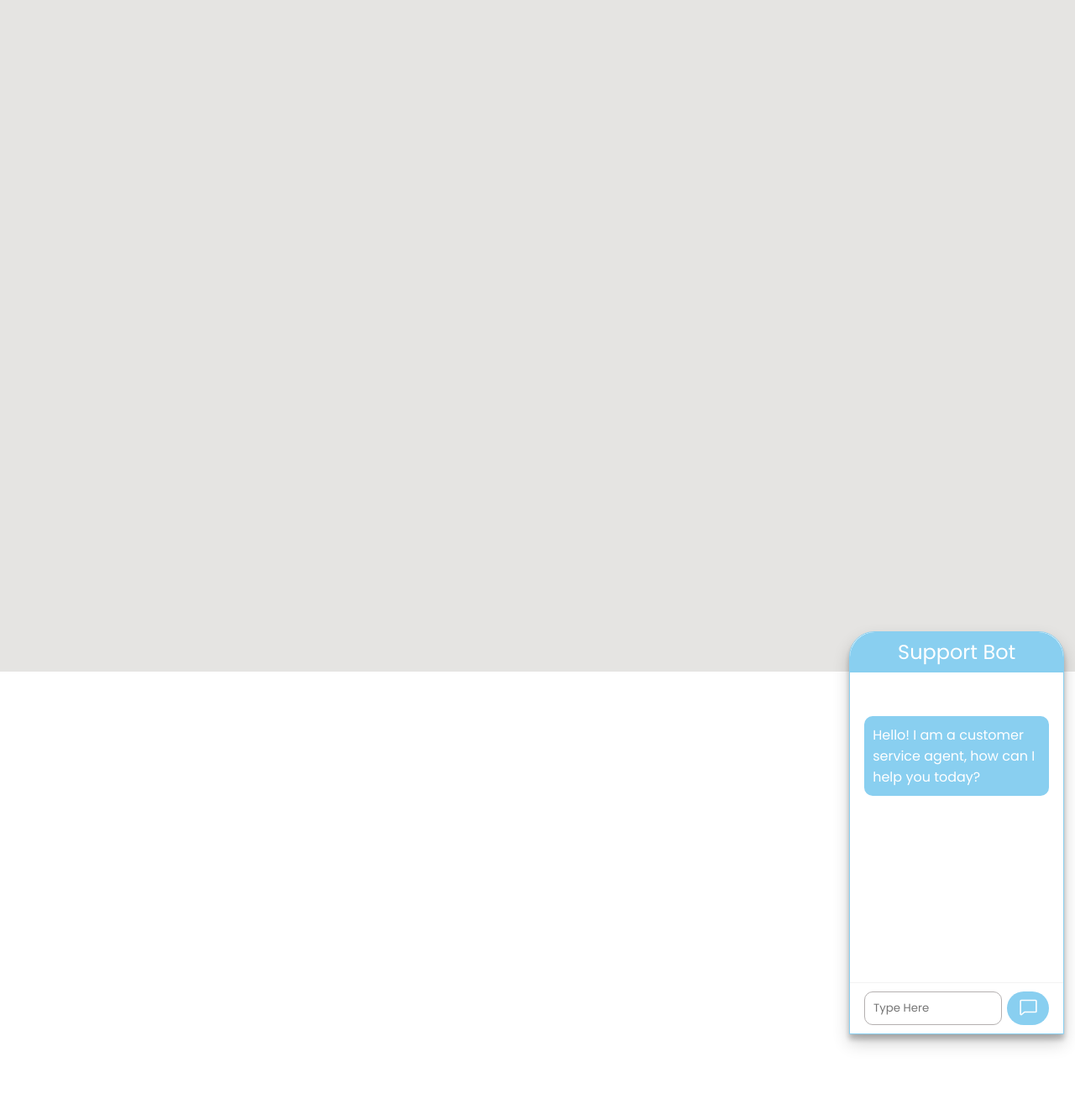
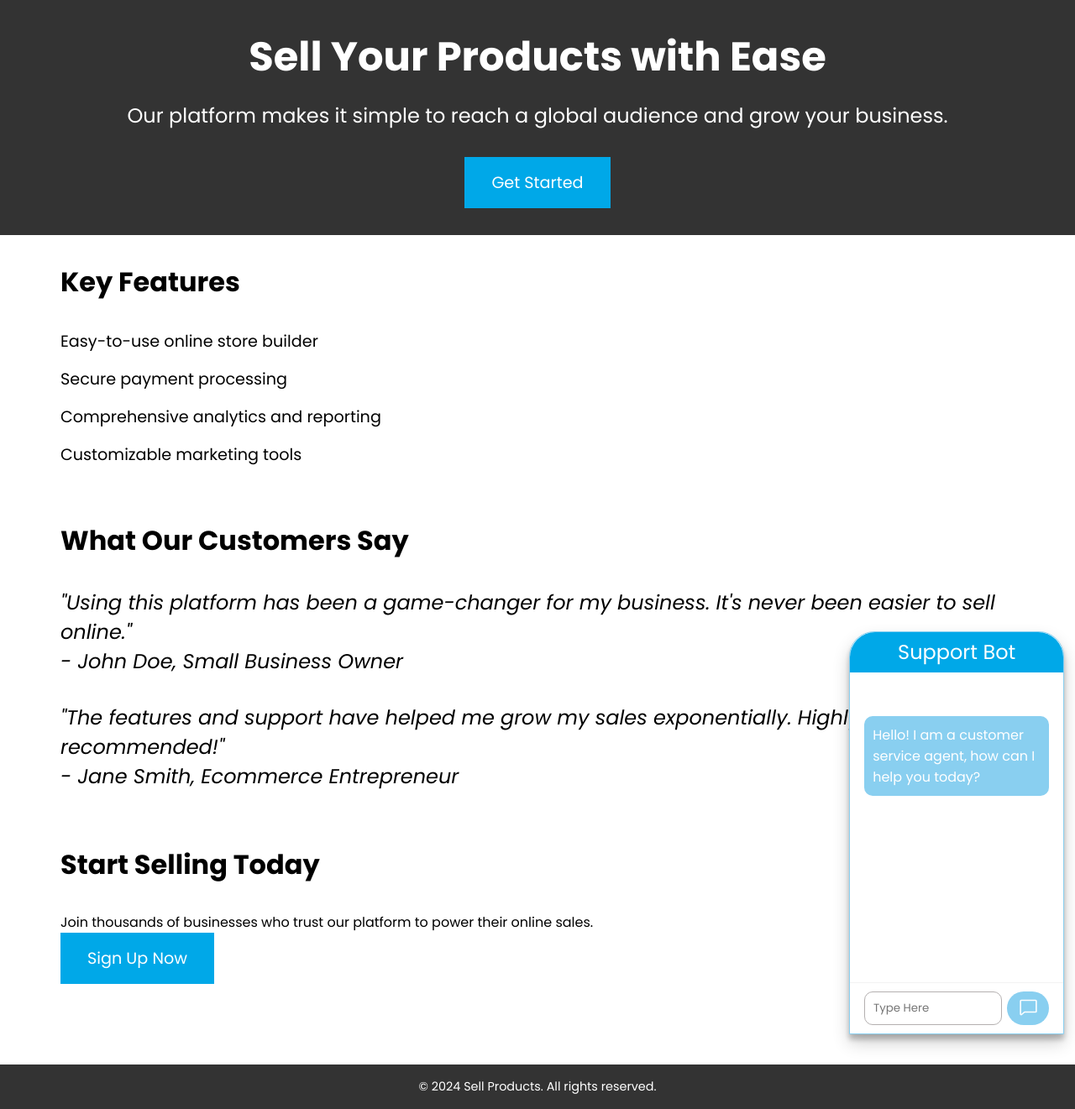
Before and after one commit to coleaydelotte/AI-Customer-Support, a Next.js app: page / in a window 1280 px wide. Shown: the whole page at 84% size. Before the commit the page ends 800 px from the top, so only its background shows below. Built offline with nearby package versions, Linux system fonts and the light colour scheme; no server answers.

Commit message:
made simple landing page for the chatbot website, and gave it even a longer role for it to match the website, and moved the bot code to a different file to make the page.js more organized.

```diff
--- /dev/null
+++ b/app/bot/bot.jsx
@@ -0,0 +1,125 @@
+
+
+import { Box, TextField } from '@mui/material';
+import '../page.css'
+import { Chat } from "@phosphor-icons/react/dist/ssr/Chat";
+import { useState } from 'react';
+import useIntersectionObserver from '../useIntersectionObserver';
+
+export default function Bot() {
+
+
+    /** Animation When The Program Runs*/
+
+    useIntersectionObserver();
+
+    /**This make sure that the google generative ai takes the API KEY*/
+
+    const API_KEY = process.env.NEXT_PUBLIC_GEMINI_API_KEY;
+    const { GoogleGenerativeAI } = require("@google/generative-ai");
+    const genAI = new GoogleGenerativeAI(API_KEY);
+    const model = genAI.getGenerativeModel({ model: "gemini-1.5-flash" });
+
+    // Initialize the messages state with the base message
+    const [messages, setMessages] = useState([
+        { type: 'bot', text: "Hello! I am a customer service agent, how can I help you today?" }
+    ]);
+    const [input, setInput] = useState('');
+
+    /**This is the function that runs the program */
+    async function run(userPrompt) {
+
+        // Construct the conversation history as a single string
+        const conversationHistory = messages.map(message => `${message.type === 'user' ? 'User' : 'Bot'}: ${message.text}`).join('\n');
+
+        // Include the conversation history in the prompt
+        const prompt = `ConversationHistory: ${conversationHistory} \nRole: I am an AI assistant created to help customers of the "Sell Your Products with Ease" website. I'm the customer service agent for this platform. How can I assist you today? I'd be happy to provide more information about our key features, share some customer testimonials, help you with the sign-up process, or answer any other questions you may have. Some of the main features of our platform include: - Easy-to-use online store builder - Secure payment processing - Comprehensive analytics and reporting - Customizable marketing tools Our customers love how easy it is to set up and manage their online stores with our platform. Here's what a couple of them have said: "Using this platform has been a game-changer for my business. It's never been easier to sell online." - John Doe, Small Business Owner "The features and support have helped me grow my sales exponentially. Highly recommended!" - Jane Smith, Ecommerce Entrepreneur If you're ready to get started, you can sign up on our website at sellproducts.com. Just click the "Sign Up Now" button and I'll be happy to walk you through the process. Please let me know if there's anything else I can assist you with. I'm here to help ensure you have a smooth experience selling your products online.\nUser: ${userPrompt}\nBot:`;
+
+
+
+        const result = await model.generateContent(prompt);
+
+        const response = await result.response;
+
+        const text = await response.text();
+
+        setMessages(prevMessages => [
+            ...prevMessages,
+            { type: 'user', text: userPrompt },
+            { type: 'bot', text: text }
+        ]);
+    }
+
+
+
+    return (
+        <Box
+            className="main-container hidden"
+            alignItems="center"
+            width={"20%"}
+            height={"60%"}
+            bgcolor={"#FFFFFF"}
+            position={"fixed"}
+            zIndex={0}
+            bottom={0}
+            right={"1%"}
+            boxShadow={"rgba(0, 0, 0, 0.19) 0px 10px 20px, rgba(0, 0, 0, 0.23) 0px 6px 6px;"}
+            sx={{
+                borderTopLeftRadius: "30px",
+                borderTopRightRadius: "30px",
+                border: "1px solid #89CFF0"
+            }}
+        >
+            {/*HEADER*/}
+            <Box
+
+                bgcolor={"#00a8e8"}
+                position={"absolute"}
+                top={0}
+                width={"100%"}
+                height={"10%"}
+                display={"flex"}
+                justifyContent={"center"}
+                textAlign={"center"}
+                alignItems={"center"}
+                sx={{
+                    borderTopLeftRadius: "30px",
+                    borderTopRightRadius: "30px",
+                    border: "none"
+                }}
+                zIndex={-1}
+            >
+                <h4 className='title'>Support Bot</h4>
+            </Box>
+
+            <div className='container'>
+                {messages.map((message, index) => (
+                    <div
+                        key={index}
+                        className={message.type === 'user' ? 'person-text-container' : 'bot-text-container'}
+                    >
+                        <p className={message.type === 'user' ? 'person-text' : 'bot-text'}>
+                            {message.text}
+                        </p>
+                    </div>
+                ))}
+            </div>
+
+            <div className='text-chat-container'>
+                <input className='input-label'
+                    type='text'
+                    placeholder='Type Here'
+                    onChange={(e) => setInput(e.target.value)}
+                    value={input}
+                />
+                <button className='send-btn' onClick={() => {
+                    run(input);
+                    setInput('');
+                }}>
+                    <Chat size={25} color='white' />
+                </button>
+            </div>
+        </Box>
+
+    );
+}
--- /dev/null
+++ b/app/home.css
@@ -0,0 +1,93 @@
+body {
+    font-family: Arial, sans-serif;
+    margin: 0;
+    padding: 0;
+  }
+
+  header {
+    background-color: #333;
+    color: #fff;
+    padding: 2rem;
+    text-align: center;
+  }
+
+  header h1 {
+    font-size: 3rem;
+    margin-bottom: 1rem;
+  }
+
+  header p {
+    font-size: 1.5rem;
+    margin-bottom: 2rem;
+  }
+
+  header button {
+    background-color: #00a8e8;
+    border: none;
+    color: #fff;
+    cursor: pointer;
+    font-size: 1.2rem;
+    padding: 1rem 2rem;
+  }
+
+  /* Main Content Styles */
+  main {
+    max-width: 1200px;
+    margin: 0 auto;
+    padding: 2rem;
+  }
+
+  .features, .testimonials, .cta {
+    margin-bottom: 4rem;
+  }
+
+  .features h2, .testimonials h2, .cta h2 {
+    font-size: 2rem;
+    margin-bottom: 2rem;
+  }
+
+  .features ul {
+    list-style-type: none;
+    margin: 0;
+    padding: 0;
+  }
+
+  .features li {
+    font-size: 1.2rem;
+    margin-bottom: 1rem;
+  }
+
+  .testimonials blockquote {
+    font-size: 1.5rem;
+    font-style: italic;
+    margin-bottom: 2rem;
+  }
+
+  .testimonials cite {
+    display: block;
+    font-size: 1.2rem;
+    font-style: normal;
+    text-align: right;
+  }
+
+  .cta button {
+    background-color: #00a8e8;
+    border: none;
+    color: #fff;
+    cursor: pointer;
+    font-size: 1.2rem;
+    padding: 1rem 2rem;
+  }
+
+  /* Footer Styles */
+  footer {
+    background-color: #333;
+    color: #fff;
+    padding: 1rem;
+    text-align: center;
+  }
+
+  footer p {
+    font-size: 0.9rem;
+    margin: 0;
+  }
--- a/app/page.css
+++ b/app/page.css
@@ -4,7 +4,7 @@
 .container {
     position: relative;
     top: 100px;
-    height: 300px;
+    height: 70%;
     overflow-y: scroll;
 
 }
@@ -40,6 +40,8 @@
 
 }
 
+
+
 .bot-text {
     color: white;
 }
@@ -74,6 +76,8 @@
     display: flex;
     justify-content: space-evenly;
     border-top: 1px solid rgba(193, 190, 190, 0.19);
+    background-color: white;
+
 
 }
 
--- a/app/page.js
+++ b/app/page.js
@@ -1,127 +1,56 @@
 "use client";
 
-import { Box, TextField } from '@mui/material';
-import './page.css'
-import { Chat } from "@phosphor-icons/react/dist/ssr/Chat";
-import { useState } from 'react';
-import useIntersectionObserver from './useIntersectionObserver';
+import './home.css'
+
+import Bot from './bot/bot'
 
 export default function Home() {
 
-  /** Animation When The Program Runs*/
 
-  useIntersectionObserver();
+  return (
+    <div className='home'>
+    <Bot />
+    <header>
+      <h1>Sell Your Products with Ease</h1>
+      <p>Our platform makes it simple to reach a global audience and grow your business.</p>
+      <button>Get Started</button>
+    </header>
 
-  /**This make sure that the google generative ai takes the API KEY*/
+    <main>
+      <section className='features'>
+        <h2>Key Features</h2>
+        <ul>
+          <li>Easy-to-use online store builder</li>
+          <li>Secure payment processing</li>
+          <li>Comprehensive analytics and reporting</li>
+          <li>Customizable marketing tools</li>
+        </ul>
+      </section>
 
-  const API_KEY = process.env.NEXT_PUBLIC_GEMINI_API_KEY;
-  const { GoogleGenerativeAI } = require("@google/generative-ai");
-  const genAI = new GoogleGenerativeAI(API_KEY);
-  const model = genAI.getGenerativeModel({ model: "gemini-1.5-flash" });
+      <section className='testimonials'>
+        <h2>What Our Customers Say</h2>
+        <blockquote>
+          <p>"Using this platform has been a game-changer for my business. It's never been easier to sell online."</p>
+          - John Doe, Small Business Owner
+        </blockquote>
+        <blockquote>
+          <p>"The features and support have helped me grow my sales exponentially. Highly recommended!"</p>
+          - Jane Smith, Ecommerce Entrepreneur
+        </blockquote>
+      </section>
 
-  // Initialize the messages state with the base message
-  const [messages, setMessages] = useState([
-    { type: 'bot', text: "Hello! I am a customer service agent, how can I help you today?" }
-  ]);
-  const [input, setInput] = useState('');
+      <section className='cta'>
+        <h2>Start Selling Today</h2>
+        <p>Join thousands of businesses who trust our platform to power their online sales.</p>
+        <button>Sign Up Now</button>
+      </section>
+    </main>
 
-  /**This is the function that runs the program */
-  async function run(userPrompt) {
-
-    // Construct the conversation history as a single string
-    const conversationHistory = messages.map(message => `${message.type === 'user' ? 'User' : 'Bot'}: ${message.text}`).join('\n');
-
-    // Include the conversation history in the prompt
-    const prompt = `ConversationHistory: ${conversationHistory} \nRole: Pretend to be a customer service agent, and if I give you and empty input than say you must type something\nUser: ${userPrompt}\nBot:`;
+    <footer>
+      <p>&copy; 2024 Sell Products. All rights reserved.</p>
+    </footer>
+  </div>
+);
 
 
-
-    const result = await model.generateContent(prompt);
-
-    const response = await result.response;
-
-    const text = await response.text();
-
-    setMessages(prevMessages => [
-      ...prevMessages,
-      { type: 'user', text: userPrompt },
-      { type: 'bot', text: text }
-    ]);
-  }
-
-  return (
-    <Box
-      width={"100vw"}
-      height={"100vh"}
-      bgcolor={"#E5E4E2"}
-    >
-      {/*CHAT BOX CONTAINER*/}
-      <Box
-        className="main-container hidden"
-        alignItems="center"
-        width={"20%"}
-        height={"60%"}
-        bgcolor={"#FFFFFF"}
-        position={"fixed"}
-        zIndex={0}
-        bottom={0}
-        right={"1%"}
-        boxShadow={"rgba(0, 0, 0, 0.19) 0px 10px 20px, rgba(0, 0, 0, 0.23) 0px 6px 6px;"}
-        sx={{
-          borderTopLeftRadius: "30px",
-          borderTopRightRadius: "30px",
-          border: "1px solid #89CFF0"
-        }}
-      >
-        {/*HEADER*/}
-        <Box
-          bgcolor={"#89CFF0"}
-          position={"absolute"}
-          top={0}
-          width={"100%"}
-          height={"10%"}
-          display={"flex"}
-          justifyContent={"center"}
-          textAlign={"center"}
-          alignItems={"center"}
-          sx={{
-            borderTopLeftRadius: "30px",
-            borderTopRightRadius: "30px",
-            border: "none"
-          }}
-          zIndex={-1}
-        >
-          <h4 className='title'>Support Bot</h4>
-        </Box>
-
-        <div className='container'>
-          {messages.map((message, index) => (
-            <div
-              key={index}
-              className={message.type === 'user' ? 'person-text-container' : 'bot-text-container'}
-            >
-              <p className={message.type === 'user' ? 'person-text' : 'bot-text'}>
-                {message.text}
-              </p>
-            </div>
-          ))}
-        </div>
-
-        <div className='text-chat-container'>
-          <input className='input-label'
-            type='text'
-            placeholder='Type Here'
-            onChange={(e) => setInput(e.target.value)}
-            value={input}
-          />
-          <button className='send-btn' onClick={() => {
-            run(input);
-            setInput('');
-          }}>
-            <Chat size={25} color='white' />
-          </button>
-        </div>
-      </Box>
-    </Box>
-  );
 }
```
